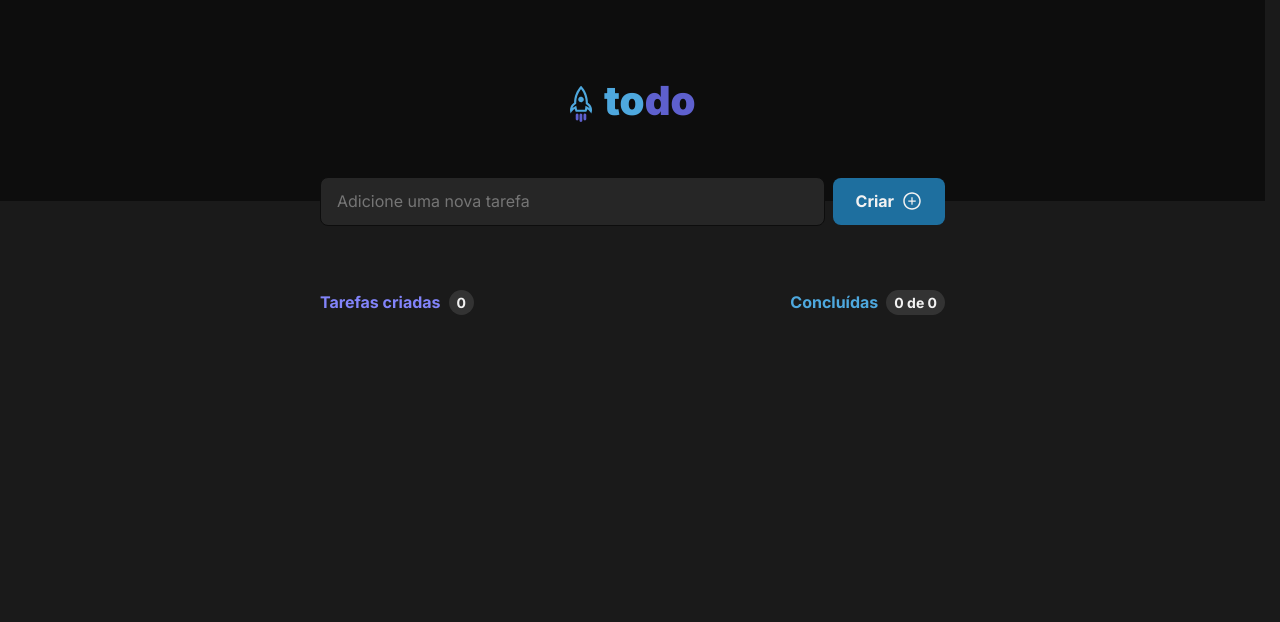
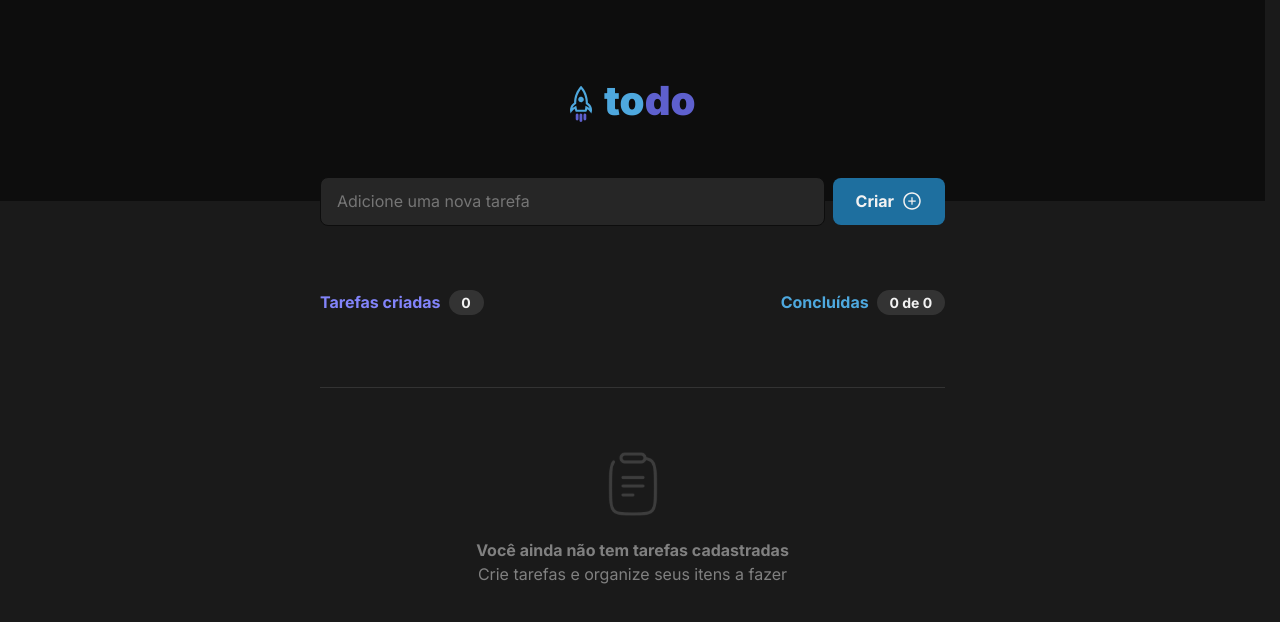
Before and after one commit to rebecaverasa/Todo_List_RocketSeat, a React (Vite) app: page / in a window 1280 px wide. Shown: the top 622 px of the page. Built offline with nearby package versions, Linux system fonts and the light colour scheme.

Commit message:
create empty state style and logic

```diff
--- a/src/components/Tasks.module.css
+++ b/src/components/Tasks.module.css
@@ -66,3 +66,33 @@
 .deleteButton:hover {
     color: var(--danger);
 }
+
+.emptyState {
+    text-align: center;
+    margin-top: 2rem;
+    color: var(--gray-300);
+}
+
+.emptyIcon {
+    width: 4rem;
+    height: 4rem;
+    margin-bottom: 1rem;
+    margin-top: 4rem;
+}
+
+.emptyMessageTop {
+    font-size: 1rem;
+    margin: 0.25rem 0;
+    font-weight: bold;
+}
+
+.emptyMessageBottom {
+    font-size: 1rem;
+    margin: 0.25rem 0;
+}
+
+.divider {
+    border: none;
+    border-top: 1px solid var(--gray-400);
+    margin-top: 0.5rem;
+}
--- a/src/components/Tasks.tsx
+++ b/src/components/Tasks.tsx
@@ -1,6 +1,7 @@
 import { FaTrashAlt } from 'react-icons/fa';
 import styles from './Tasks.module.css';
 import { Task } from '../App';
+import emptyTask from '../assets/empty-task.svg';
 
 interface TasksProps {
     tasks: Task[];
@@ -11,7 +12,21 @@ interface TasksProps {
 export function Tasks({ tasks, onToggleComplete, onDelete }: TasksProps) {
     return (
         <div className={styles.tasksContainer}>
-            {tasks.map((task) => (
+            {tasks.length === 0 ? (
+                <div className={styles.emptyState}>
+                    <hr className={styles.divider} />
+                    <img
+                        src={emptyTask}
+                        alt='Sem tarefas no momento'
+                        className={styles.emptyIcon}
+                    />
+                    <p className={styles.emptyMessageTop}>Você ainda não tem tarefas cadastradas
+                    </p>
+                    <p className={styles.emptyMessageBottom}>Crie tarefas e organize seus itens a fazer
+                    </p>
+                </div>
+            ) : (
+            tasks.map((task) => (
                 <div
                     key={task.id}
                     className={`${styles.task} ${
@@ -38,7 +53,8 @@ export function Tasks({ tasks, onToggleComplete, onDelete }: TasksProps) {
                         <FaTrashAlt />
                     </button>
                 </div>
-            ))}
+            ))
+        )}
         </div>
     );
 }
--- a/src/components/Tracker.module.css
+++ b/src/components/Tracker.module.css
@@ -53,7 +53,7 @@
 .counter {
     background: var(--gray-400);
     color: var(--gray-100);
-    padding: 0.25rem 0.5rem;
+    padding: 0.25rem 0.8rem;
     border-radius: 1rem;
     font-size: 0.875rem;
     font-weight: bold;
```
Also changed, not shown: src/assets/empty-task.svg (added).
